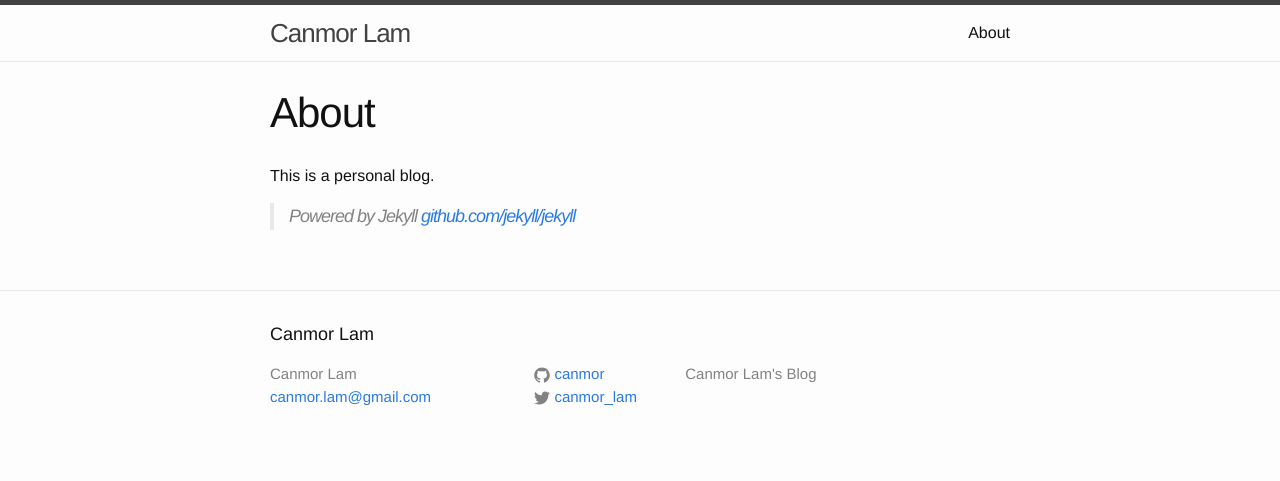
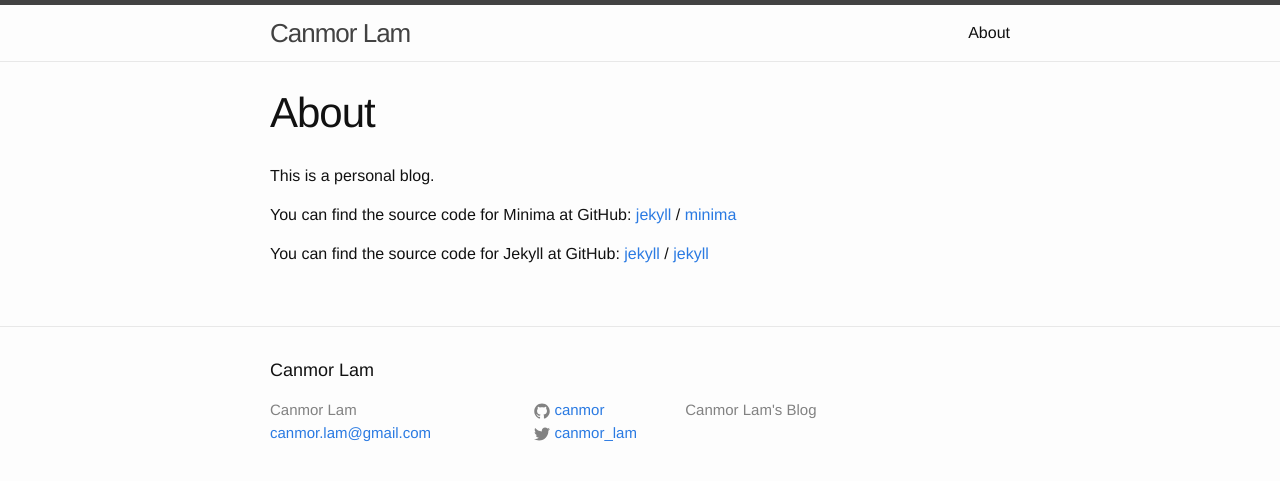
Before and after one commit to canmor-lam/canmor-lam.github.io, a Jekyll site: the page built from about.md, in a window 1280 px wide. Shown: the top 481 px of the page. Built offline with Jekyll 4.4.1, drawn with Linux system fonts in a browser that asks for light colours.

Commit message:
Upgrade jekyll

```diff
--- a/_config.yml
+++ b/_config.yml
@@ -1,3 +1,13 @@
+# Welcome to Jekyll!
+#
+# This config file is meant for settings that affect your whole blog, values
+# which you are expected to set up once and rarely edit after that. If you find
+# yourself editing this file very often, consider using Jekyll's data files
+# feature for the data you need to update frequently.
+#
+# For technical reasons, this file is *NOT* reloaded automatically when you use
+# 'bundle exec jekyll serve'. If you change this file, please restart the server process.
+
 # Site settings
 title: "Canmor Lam"
 email: canmor.lam@gmail.com
@@ -8,3 +18,19 @@ twitter_username: canmor_lam
 github_username:  'canmor'
 
 # Build settings
+markdown: kramdown
+theme: minima
+plugins:
+  - jekyll-feed
+
+# Exclude from processing.
+# The following items will not be processed, by default. Create a custom list
+# to override the default setting.
+# exclude:
+#   - Gemfile
+#   - Gemfile.lock
+#   - node_modules
+#   - vendor/bundle/
+#   - vendor/cache/
+#   - vendor/gems/
+#   - vendor/ruby/
--- a/about.md
+++ b/about.md
@@ -6,4 +6,13 @@ permalink: /about/
 
 This is a personal blog.
 
-> Powered by Jekyll [github.com/jekyll/jekyll](https://github.com/jekyll/jekyll)
+You can find the source code for Minima at GitHub:
+[jekyll][jekyll-organization] /
+[minima](https://github.com/jekyll/minima)
+
+You can find the source code for Jekyll at GitHub:
+[jekyll][jekyll-organization] /
+[jekyll](https://github.com/jekyll/jekyll)
+
+
+[jekyll-organization]: https://github.com/jekyll
```
Also changed, not shown: Gemfile (+25 -2 lines), Gemfile.lock, 1 other file.
